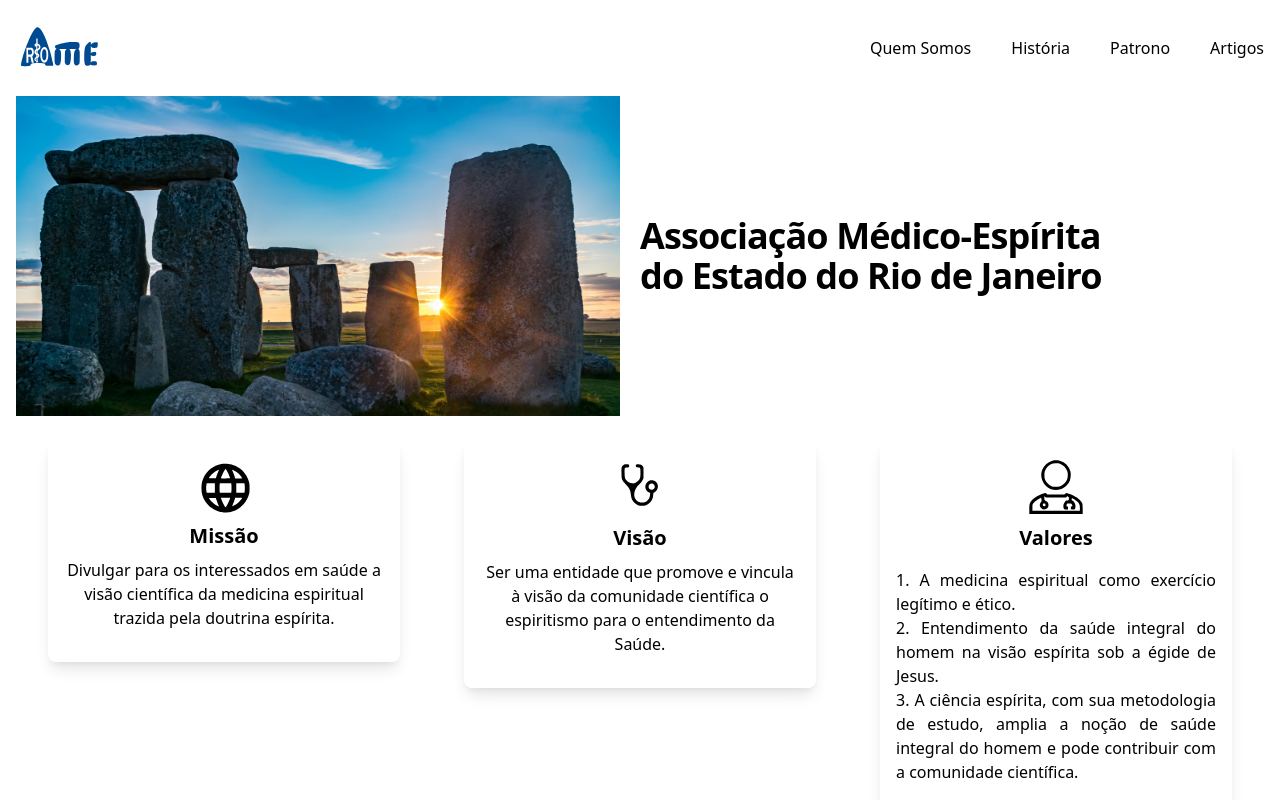
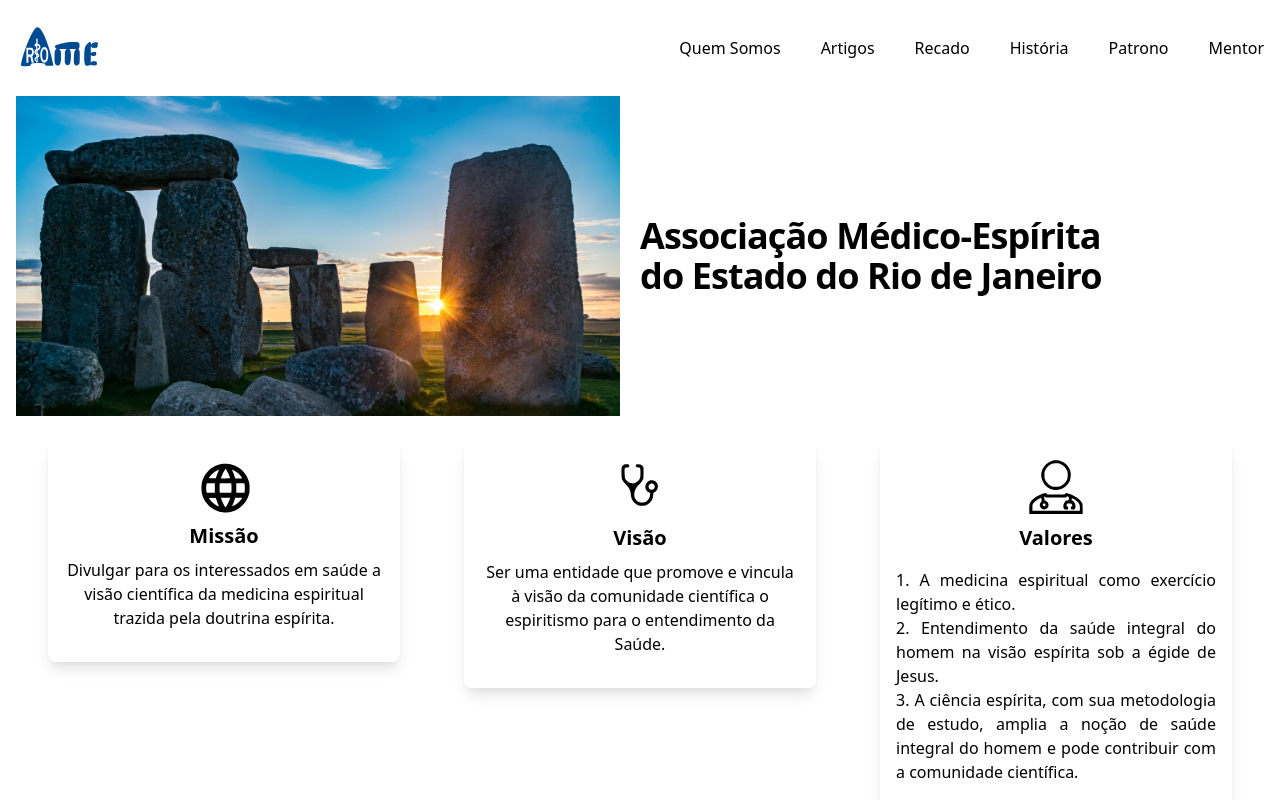
Before and after one commit to Fgomiden/ame-rio-app-v2, a Nuxt app: page / in a window 1280 px wide. Shown: the top 800 px of the page. Built offline with nearby package versions, Linux system fonts and the light colour scheme.

Commit message:
chore: added recado and mentor links

```diff
--- a/components/General/header/DesktopHeader.vue
+++ b/components/General/header/DesktopHeader.vue
@@ -19,6 +19,14 @@ export default {
           route: '/quem-somos',
         },
         {
+          title: 'Artigos',
+          route: '/posts',
+        },
+        {
+          title: 'Recado',
+          route: '/recado',
+        },
+        {
           title: 'História',
           route: '/historia',
         },
@@ -27,8 +35,8 @@ export default {
           route: '/patrono',
         },
         {
-          title: 'Artigos',
-          route: '/posts',
+          title: 'Mentor',
+          route: '/mentor',
         },
       ],
     }
--- a/components/General/header/MobileHeader.vue
+++ b/components/General/header/MobileHeader.vue
@@ -37,6 +37,14 @@ export default {
           route: '/quem-somos',
         },
         {
+          title: 'Artigos',
+          route: '/posts',
+        },
+        {
+          title: 'Recado',
+          route: '/recado',
+        },
+        {
           title: 'História',
           route: '/historia',
         },
@@ -45,8 +53,8 @@ export default {
           route: '/patrono',
         },
         {
-          title: 'Artigos',
-          route: '/posts',
+          title: 'Mentor',
+          route: '/mentor',
         },
       ],
     }
```
